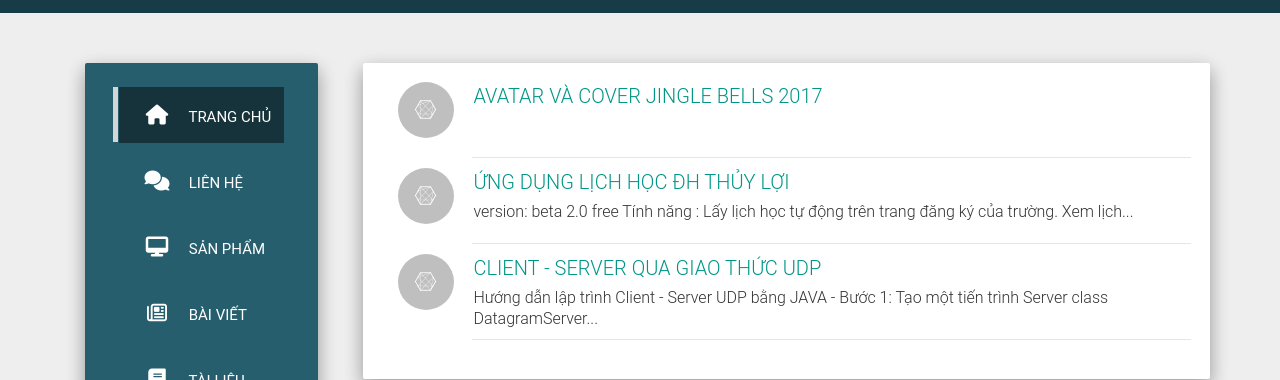
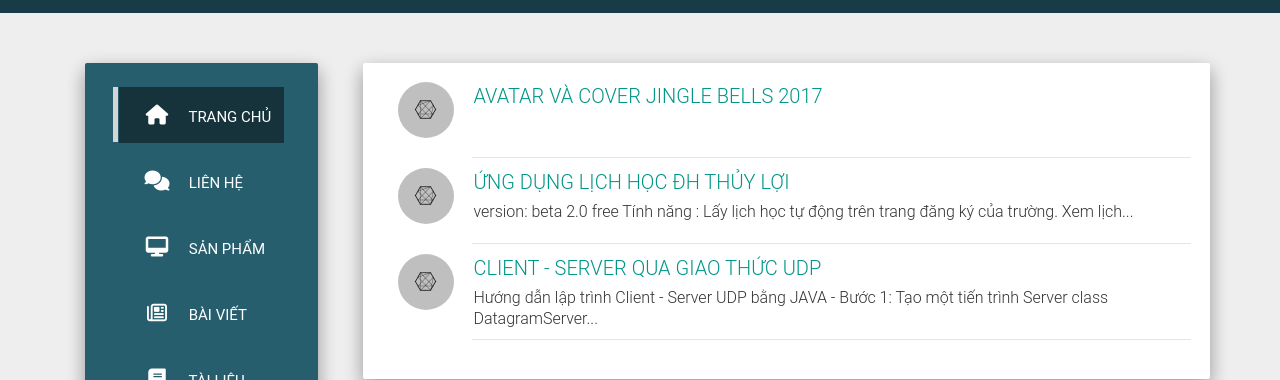
Before and after one commit to luongchung/luongchung.github.io, a Jekyll site: the page built from index.html, in a window 1280 px wide. Shown: the part 165-545 px from the top of the page. Built offline with Jekyll 4.4.1, drawn with Linux system fonts in a browser that asks for light colours; nearby versions of some CDN libraries; the list of posts is cut into pages by our own code.

```diff
--- a/index.html
+++ b/index.html
@@ -7,7 +7,7 @@
       {% for post in paginator.posts %}
       <div class="list-group-item">
         <div class="row-action-primary">
-          <i class="fa fa-connectdevelop"></i>
+          <i style="color: #1a1a1a" class="fa fa-connectdevelop"></i>
         </div>
         <div class="row-content">
           <!--<div class="least-content">{{ post.date | date_to_string }}</div>-->
```
